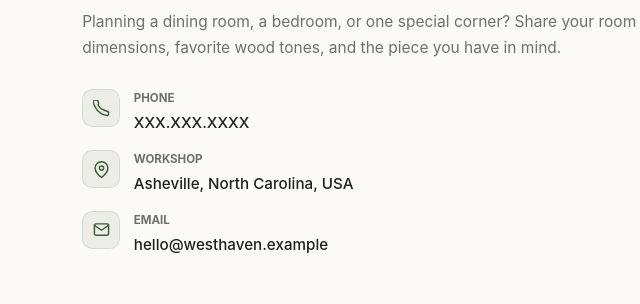
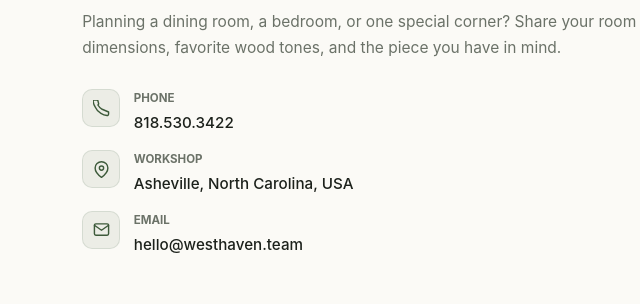
Before and after one commit to lopagesol-lgtm/furniture, a website: page public/index.html in a window 1280 px wide. Shown: the part 3115-3419 px from the top of the page, 521-1161 px from the left. Drawn offline with Linux system fonts and the light colour scheme.

Commit message:
Update index.html

```diff
--- a/public/index.html
+++ b/public/index.html
@@ -247,9 +247,9 @@ footer{background:#141a13;color:#9aa498;padding:2.5rem 2.5rem 2rem;font-size:.87
       <h2>Tell us about the piece you have in mind.</h2>
       <p>Planning a dining room, a bedroom, or one special corner? Share your room dimensions, favorite wood tones, and the piece you have in mind.</p>
       <div class="contact-items">
-        <div class="contact-item"><div class="contact-icon"><svg width="17" height="17" viewBox="0 0 24 24" fill="none" stroke="currentColor" stroke-width="2" stroke-linecap="round" stroke-linejoin="round"><path d="M22 16.92v3a2 2 0 01-2.18 2 19.79 19.79 0 01-8.63-3.07A19.5 19.5 0 013.07 9.81 19.79 19.79 0 01.1 1.18 2 2 0 012.11 0h3a2 2 0 012 1.72c.127.96.361 1.903.7 2.81a2 2 0 01-.45 2.11L6.91 7.09a16 16 0 006 6z"/></svg></div><div><strong>Phone</strong><span>XXX.XXX.XXXX</span></div></div>
+        <div class="contact-item"><div class="contact-icon"><svg width="17" height="17" viewBox="0 0 24 24" fill="none" stroke="currentColor" stroke-width="2" stroke-linecap="round" stroke-linejoin="round"><path d="M22 16.92v3a2 2 0 01-2.18 2 19.79 19.79 0 01-8.63-3.07A19.5 19.5 0 013.07 9.81 19.79 19.79 0 01.1 1.18 2 2 0 012.11 0h3a2 2 0 012 1.72c.127.96.361 1.903.7 2.81a2 2 0 01-.45 2.11L6.91 7.09a16 16 0 006 6z"/></svg></div><div><strong>Phone</strong><span>818.530.3422</span></div></div>
         <div class="contact-item"><div class="contact-icon"><svg width="17" height="17" viewBox="0 0 24 24" fill="none" stroke="currentColor" stroke-width="2" stroke-linecap="round" stroke-linejoin="round"><path d="M21 10c0 7-9 13-9 13s-9-6-9-13a9 9 0 0118 0z"/><circle cx="12" cy="10" r="3"/></svg></div><div><strong>Workshop</strong><span>Asheville, North Carolina, USA</span></div></div>
-        <div class="contact-item"><div class="contact-icon"><svg width="17" height="17" viewBox="0 0 24 24" fill="none" stroke="currentColor" stroke-width="2" stroke-linecap="round" stroke-linejoin="round"><path d="M4 4h16c1.1 0 2 .9 2 2v12c0 1.1-.9 2-2 2H4c-1.1 0-2-.9-2-2V6c0-1.1.9-2 2-2z"/><polyline points="22,6 12,13 2,6"/></svg></div><div><strong>Email</strong><a href="mailto:hello@westhaven.example">hello@westhaven.example</a></div></div>
+        <div class="contact-item"><div class="contact-icon"><svg width="17" height="17" viewBox="0 0 24 24" fill="none" stroke="currentColor" stroke-width="2" stroke-linecap="round" stroke-linejoin="round"><path d="M4 4h16c1.1 0 2 .9 2 2v12c0 1.1-.9 2-2 2H4c-1.1 0-2-.9-2-2V6c0-1.1.9-2 2-2z"/><polyline points="22,6 12,13 2,6"/></svg></div><div><strong>Email</strong><a href="mailto:hello@westhaven.team">hello@westhaven.team</a></div></div>
       </div>
     </div>
     <div class="cta-block">
```
